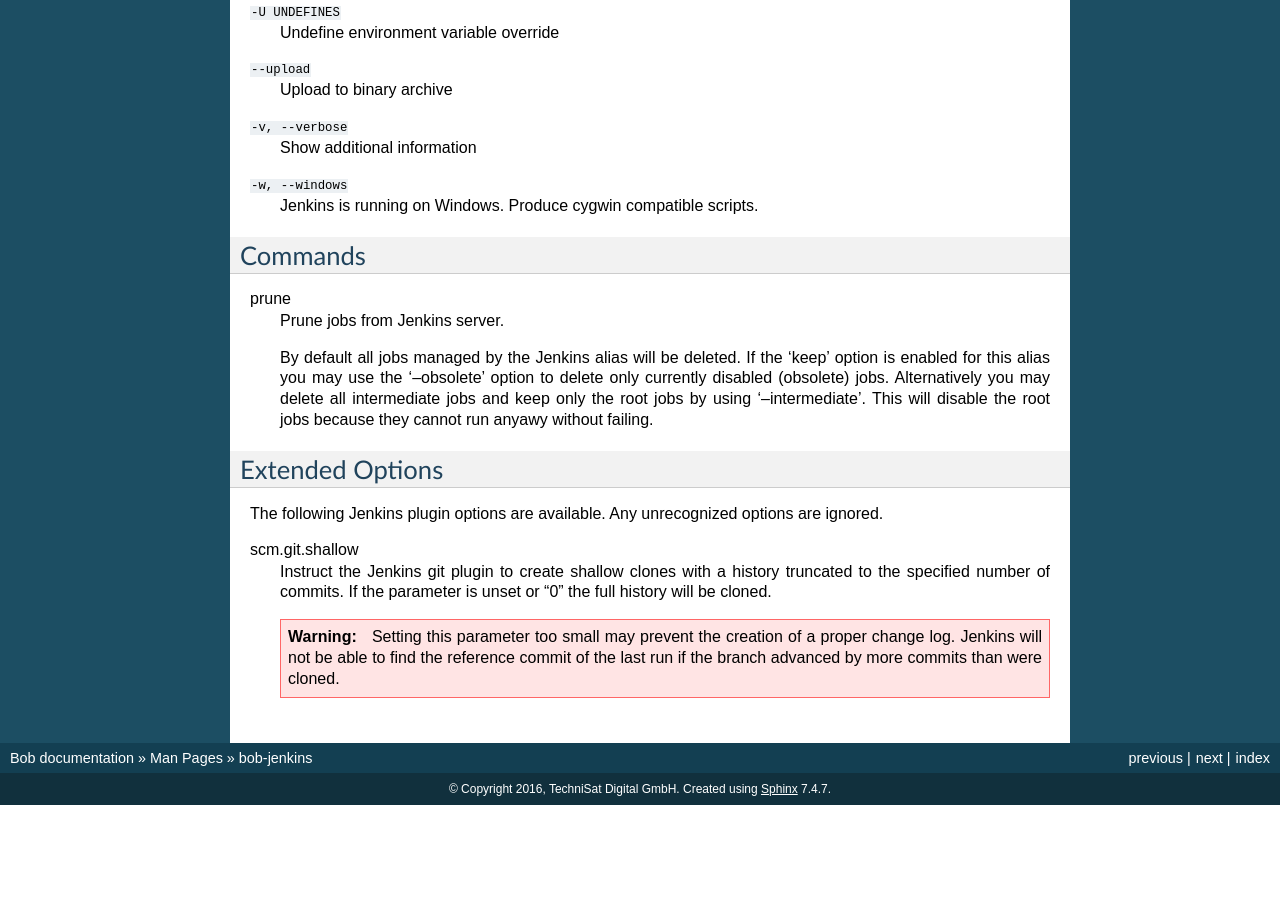
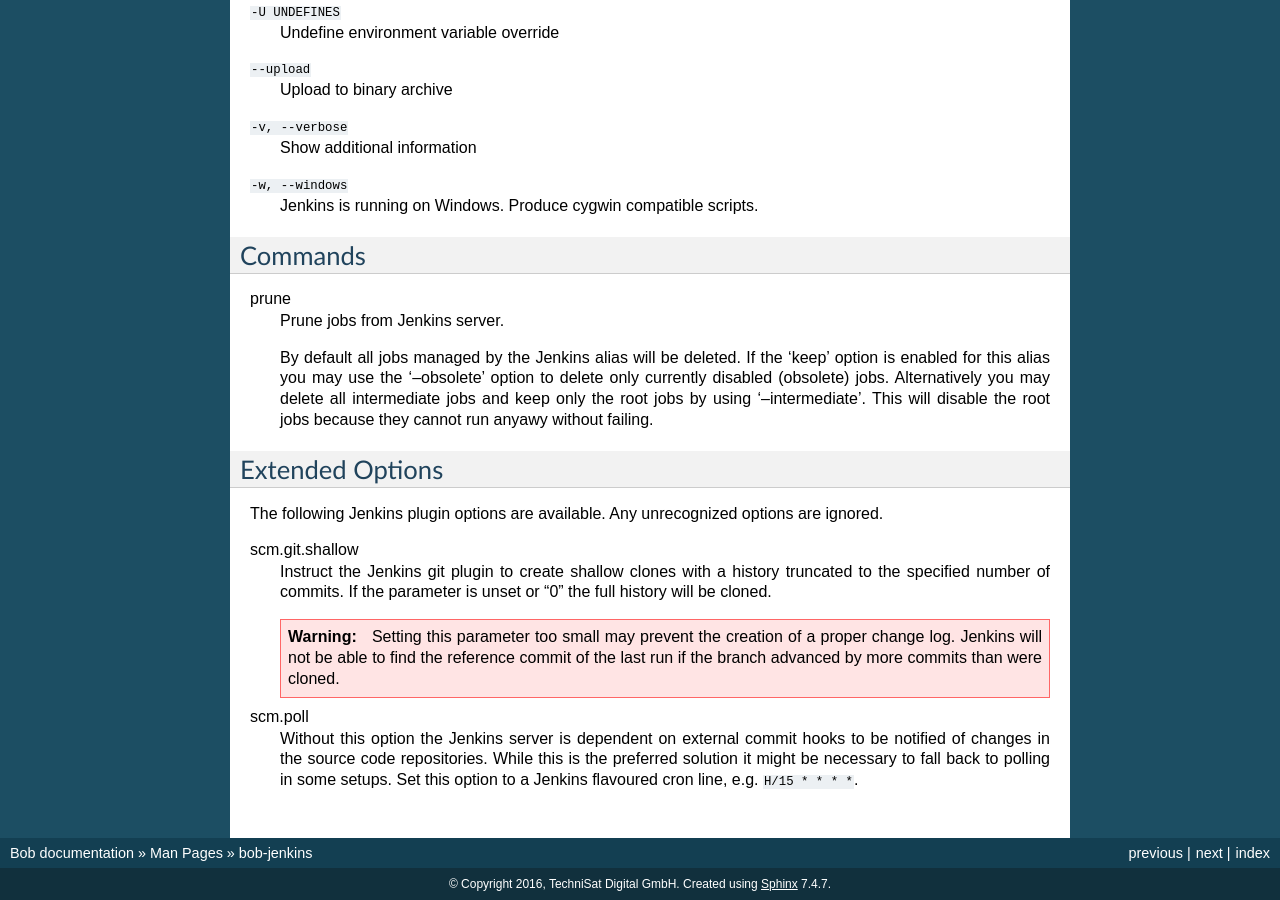
Before and after one commit to BobBuildTool/bob, a Sphinx documentation site: the page built from doc/manpages/bob-jenkins.rst, in a window 1280 px wide and 900 px high, scrolled down 2154 px. Built offline with Sphinx 7.4.7, drawn with Linux system fonts in a browser that asks for light colours; formulas are drawn with MathJax 3; the version number could not be read and is left out; before the commit the page ends 2959 px from its top, so only the background shows below that.

Commit message:
doc: document scm.poll extended jenkins option

```diff
--- a/doc/manpages/bob-jenkins.rst
+++ b/doc/manpages/bob-jenkins.rst
@@ -162,3 +162,10 @@ scm.git.shallow
        Setting this parameter too small may prevent the creation of a proper
        change log. Jenkins will not be able to find the reference commit of
        the last run if the branch advanced by more commits than were cloned.
+
+scm.poll
+    Without this option the Jenkins server is dependent on external commit
+    hooks to be notified of changes in the source code repositories. While this
+    is the preferred solution it might be necessary to fall back to polling in
+    some setups. Set this option to a Jenkins flavoured cron line, e.g.
+    ``H/15 * * * *``.
```
